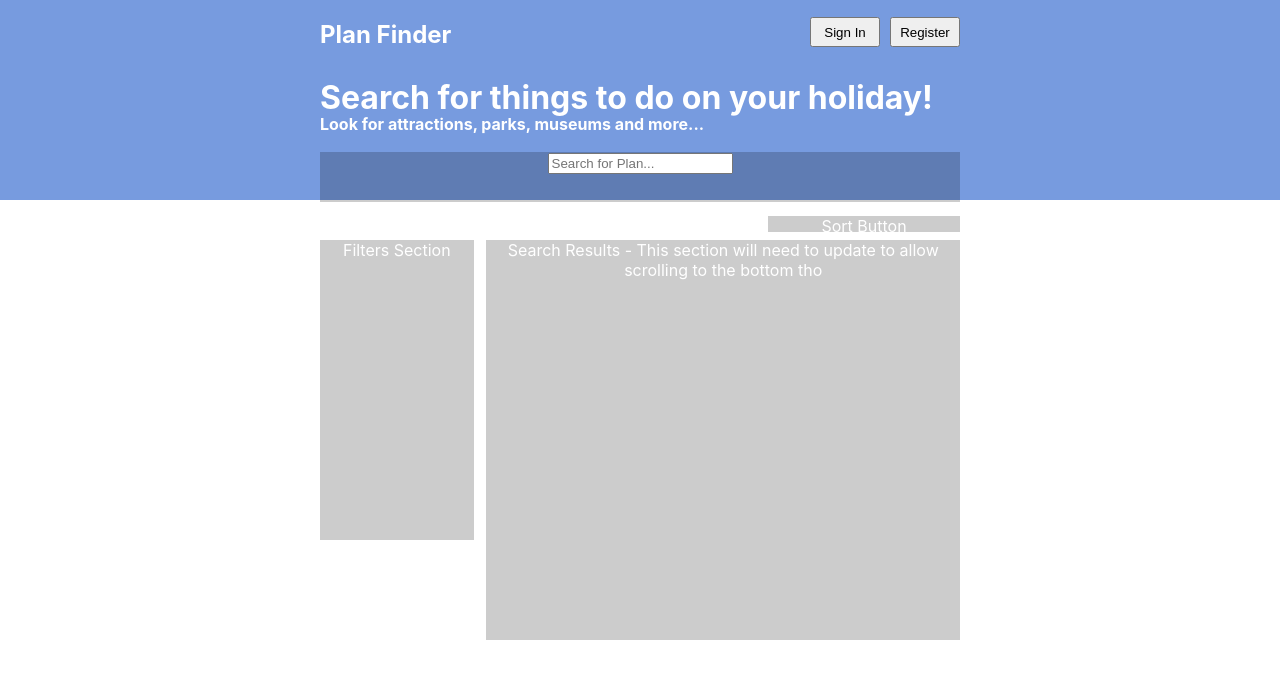
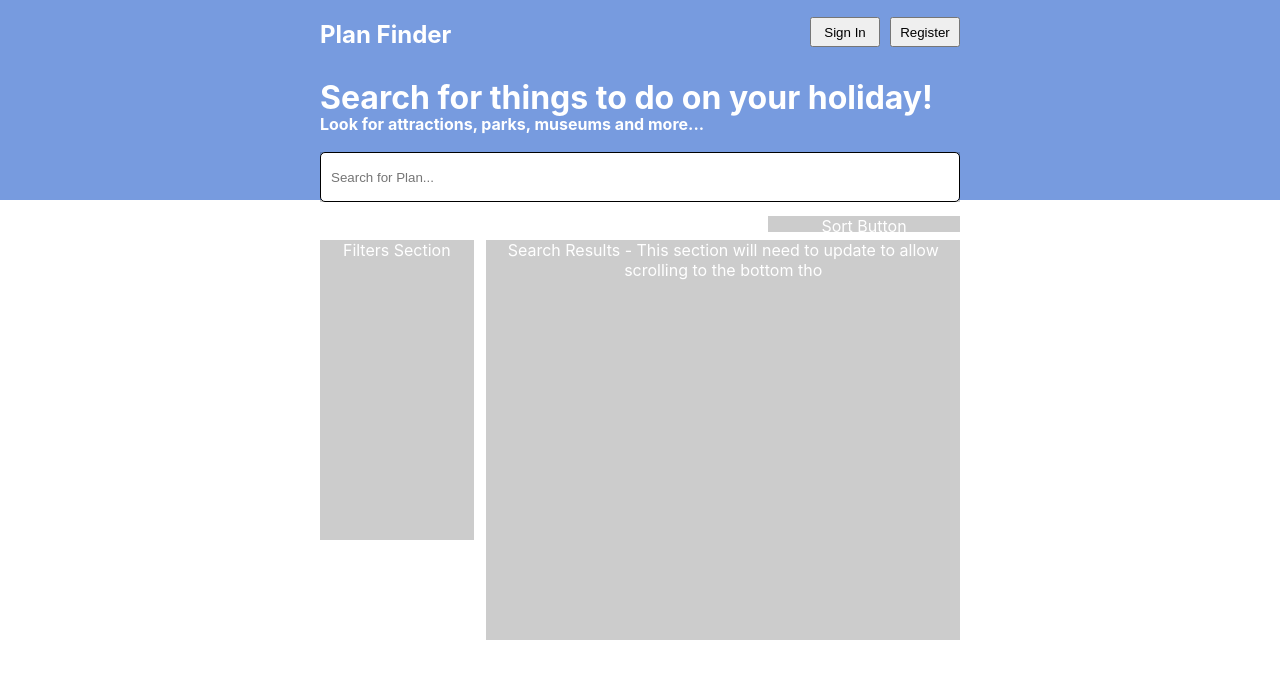
Before and after one commit to lseti1/planFinder-198302, a React (Create React App) app: page / in a window 1280 px wide. Shown: the top 678 px of the page. Built offline with nearby package versions, Linux system fonts and the light colour scheme.

Commit message:
Adjusted the visuals on the search bar

```diff
--- a/src/App.css
+++ b/src/App.css
@@ -88,6 +88,15 @@ body {
   top: 19%;
 }
 
+.SearchArea {
+  border: 1px solid rgb(0, 0, 0);
+  border-radius: 5px;
+  padding: 10px;
+
+  width: 100%;
+  height: 50px;
+}
+
 .sortButton {
   background-color: rgba(0, 0, 0, 0.2);
   text-align: center;
```
